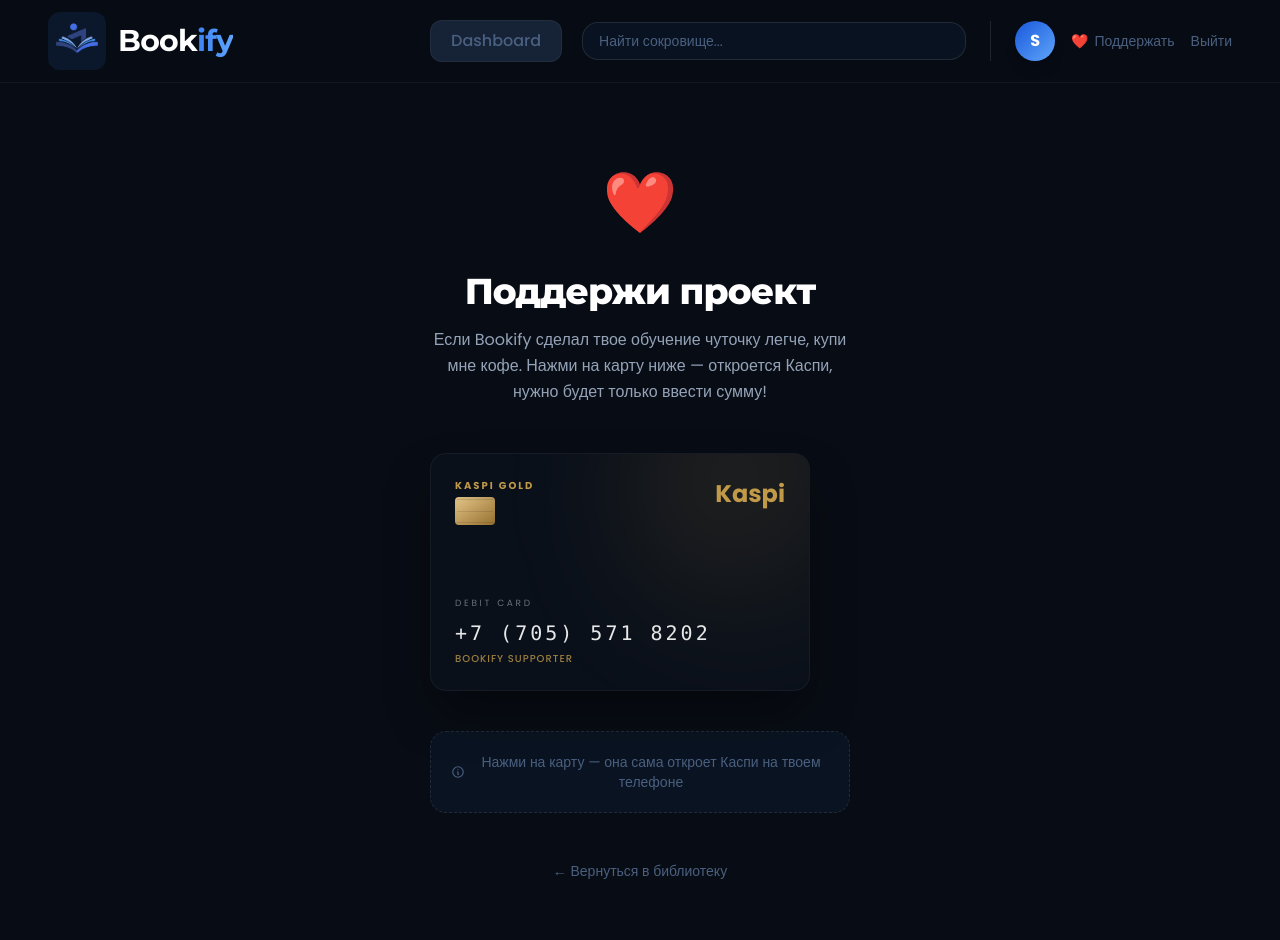
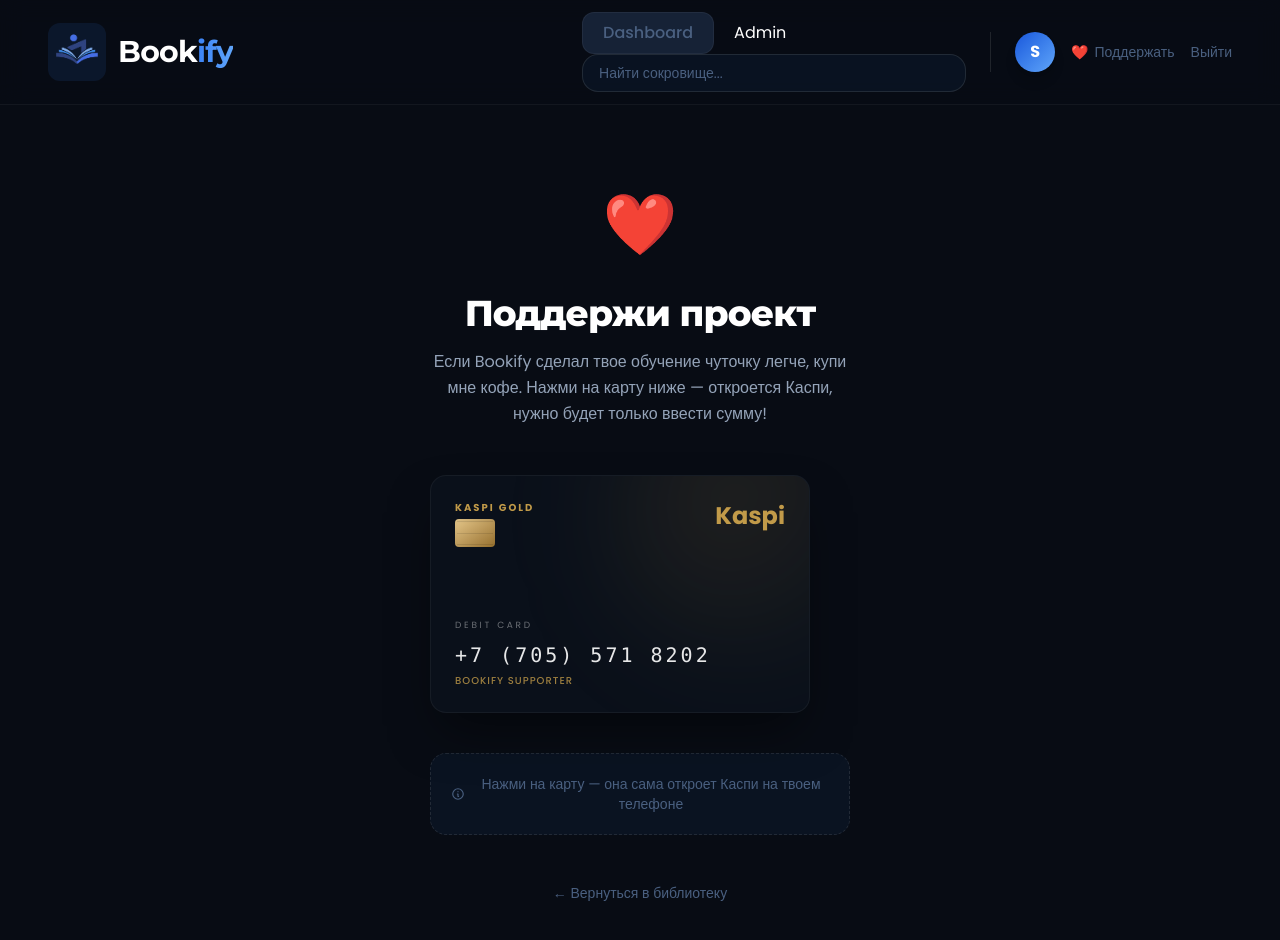
Before and after one commit to Magzhan2010/Bookify, a Next.js app: page /donate in a window 1280 px wide. Shown: the top 940 px of the page. Built offline with nearby package versions, Linux system fonts and the light colour scheme; sample sign-in values are in the browser's storage.

Commit message:
Puted btns

```diff
--- a/app/component/NavBar.js
+++ b/app/component/NavBar.js
@@ -67,6 +67,15 @@
     }
     router.push('/admin/dashboard')
   }
+  const handleAdmin =  () => {
+    const token = localStorage.getItem('token')
+    if (!token) return router.push('/')
+    const payload = JSON.parse(atob(token.split('.')[1]))
+    if (payload.role !== 'admin') {
+      router.push('/')
+    }
+    router.push('/admin')
+  }
   const handleProfile = () => {
     setLoading(true)
     router.push('/profile')
@@ -89,8 +98,11 @@
         <div className="relative hidden md:block">
           <div className="relative group">
             {user?.role === 'admin' && (
-              <button className="bg-[#162236] hover:bg-sky-500/20 hover:text-sky-400 text-[#4a6080] transition-all py-2 px-5 rounded-xl border border-white/5 font-medium text-md mr-5"
-              onClick={() => handleDashboard()}>Dashboard</button>
+              <div>
+                <button className="bg-[#162236] hover:bg-sky-500/20 hover:text-sky-400 text-[#4a6080] transition-all py-2 px-5 rounded-xl border border-white/5 font-medium text-md mr-5"
+                onClick={() => handleDashboard()}>Dashboard</button>
+                <button onClick={() => handleAdmin()}>Admin</button>
+              </div>
             )}
             <input
               type="text"
--- a/app/page.js
+++ b/app/page.js
@@ -165,7 +165,7 @@
             </div>
             <h3 className="text-xl font-bold mb-2">3. Получил зачет</h3>
             <p className="text-[#4a6080] text-sm leading-relaxed">
-              Админ проверяет твой отчет. Книга переходит в статус "Прочитано". Ты действительно усвоил материал, а не просто пролистал страницы.
+              ИИ проверяет твой отчет. Книга переходит в статус "Прочитано". Ты действительно усвоил материал, а не просто пролистал страницы.
             </p>
           </motion.div>
         </motion.div>
```
